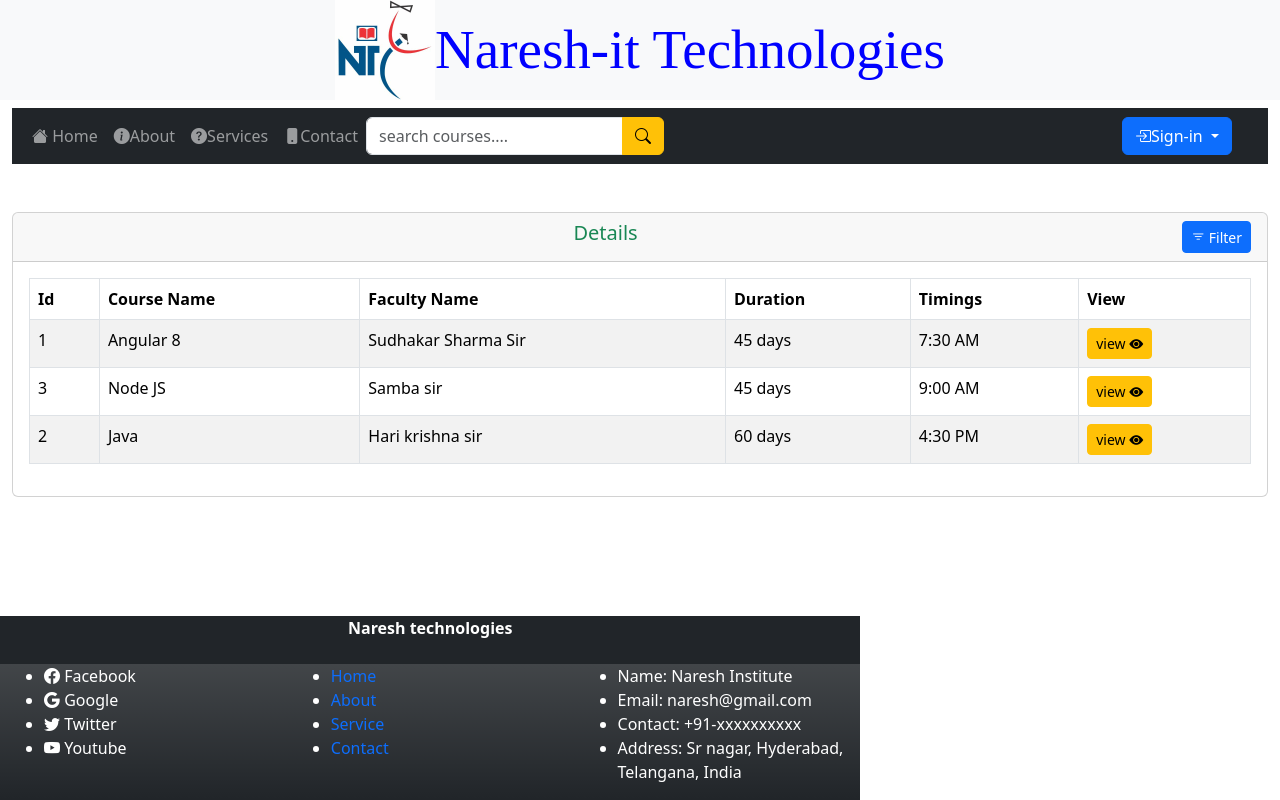
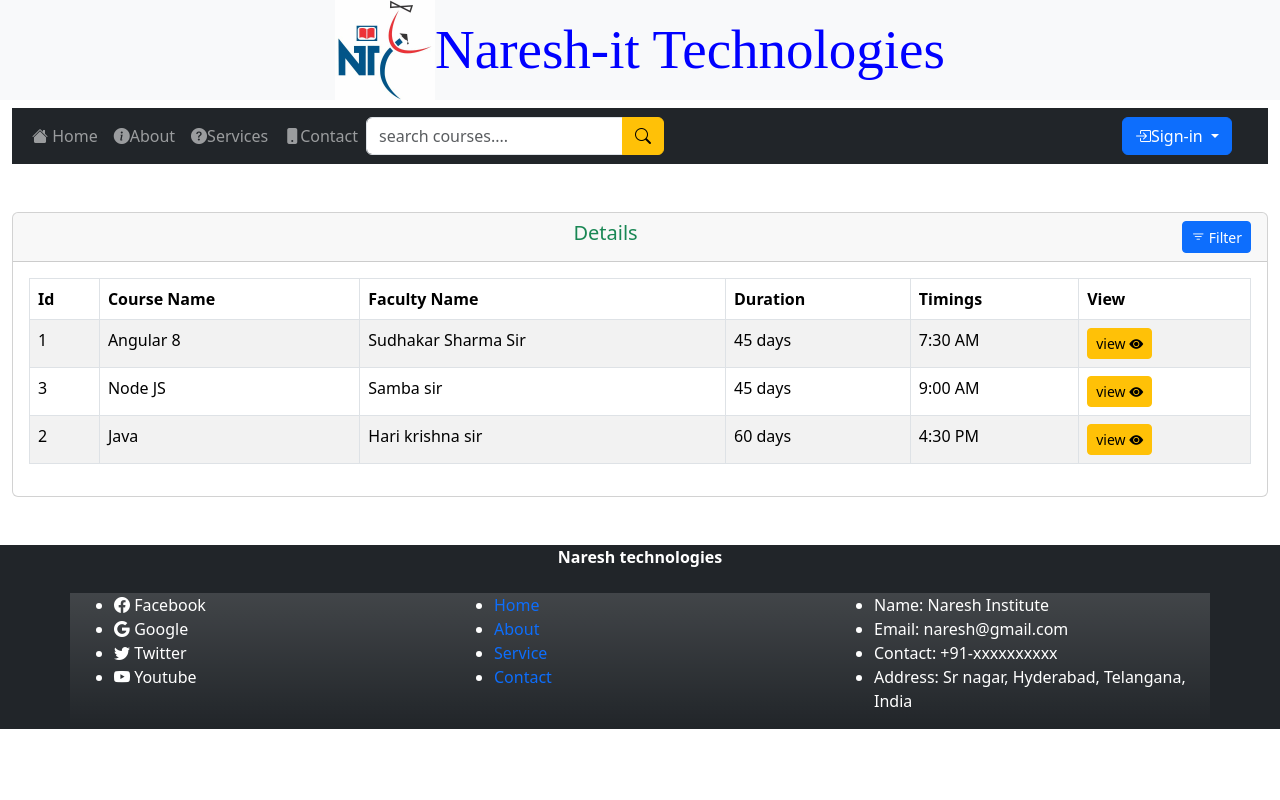
Before and after one commit to Ayushkumar0503/NareshIT_clone, a website: page about.html in a window 1280 px wide. Drawn offline with nearby package versions, Linux system fonts and the light colour scheme.

Commit message:
Update about.html

```diff
--- a/about.html
+++ b/about.html
@@ -18,8 +18,7 @@
             color: blue;
         }
         .footer{
-            position: absolute;
-            bottom:0px;
+          margin-top:200px:
         }
     @media screen and (min-width:992px) {
         .dropdown-menu-dark{
```
